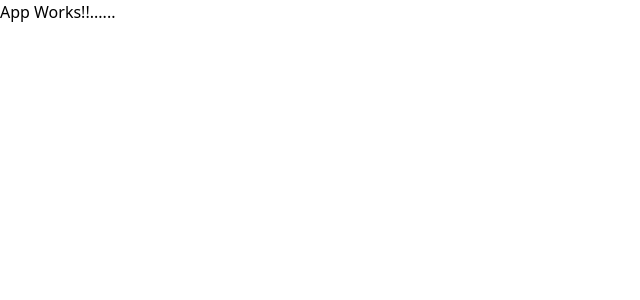
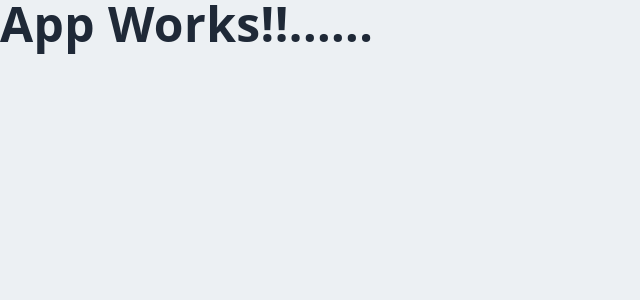
Before and after one commit to guhandelta/Next-Tailwind-Portfolio, a Next.js app: page / in a window 1280 px wide. Shown: the top 300 px of the page, without its empty margins (0-640 px from the left). Built offline with nearby package versions, Linux system fonts and the light colour scheme.

Commit message:
Created Baseline styles to tailwind.config.js

```diff
--- a/styles/globals.css
+++ b/styles/globals.css
@@ -1,3 +1,29 @@
 @tailwind base;
 @tailwind components;
 @tailwind utilities;
+
+@layer base{
+    body{
+        @apply bg-[#ecf0f3] text-[#1f2937] tracking-wide
+    }
+
+    h1, h2, h3, h4, h5, h6{
+        @apply font-bold
+    }
+
+    h1{
+        @apply text-4xl sm:text-5xl md:text-6xl
+    }
+
+    h1{
+        @apply text-3xl sm:text-5xl
+    }
+
+    li{
+        @apply cursor-pointer
+    }
+
+    button{
+        @apply shadow-xl shadow-gray-400 rounded-xl uppercase bg-gradient-to-r from-[#5651E5] to-[#709DFF] text-white
+    }
+}
```
